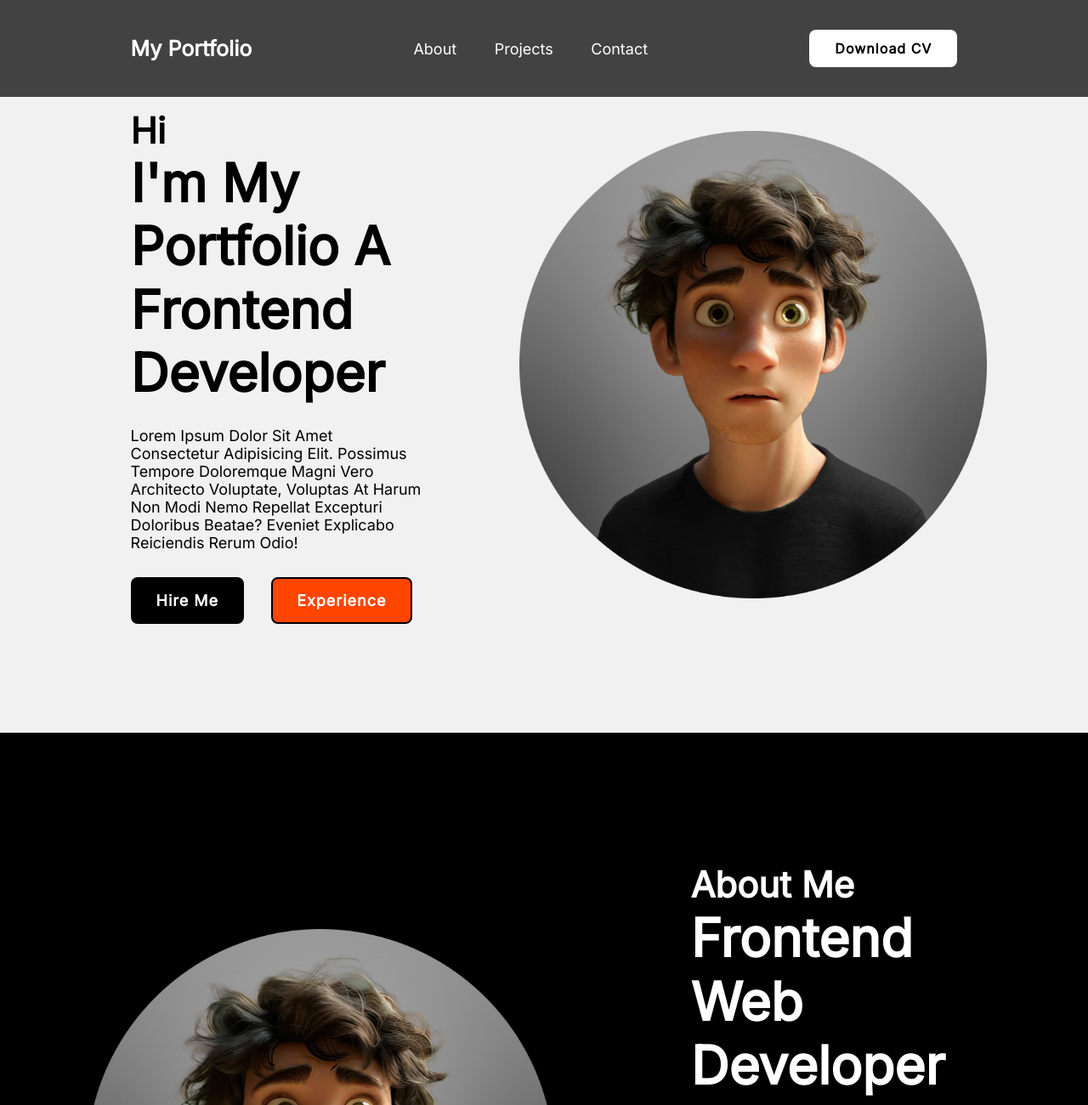
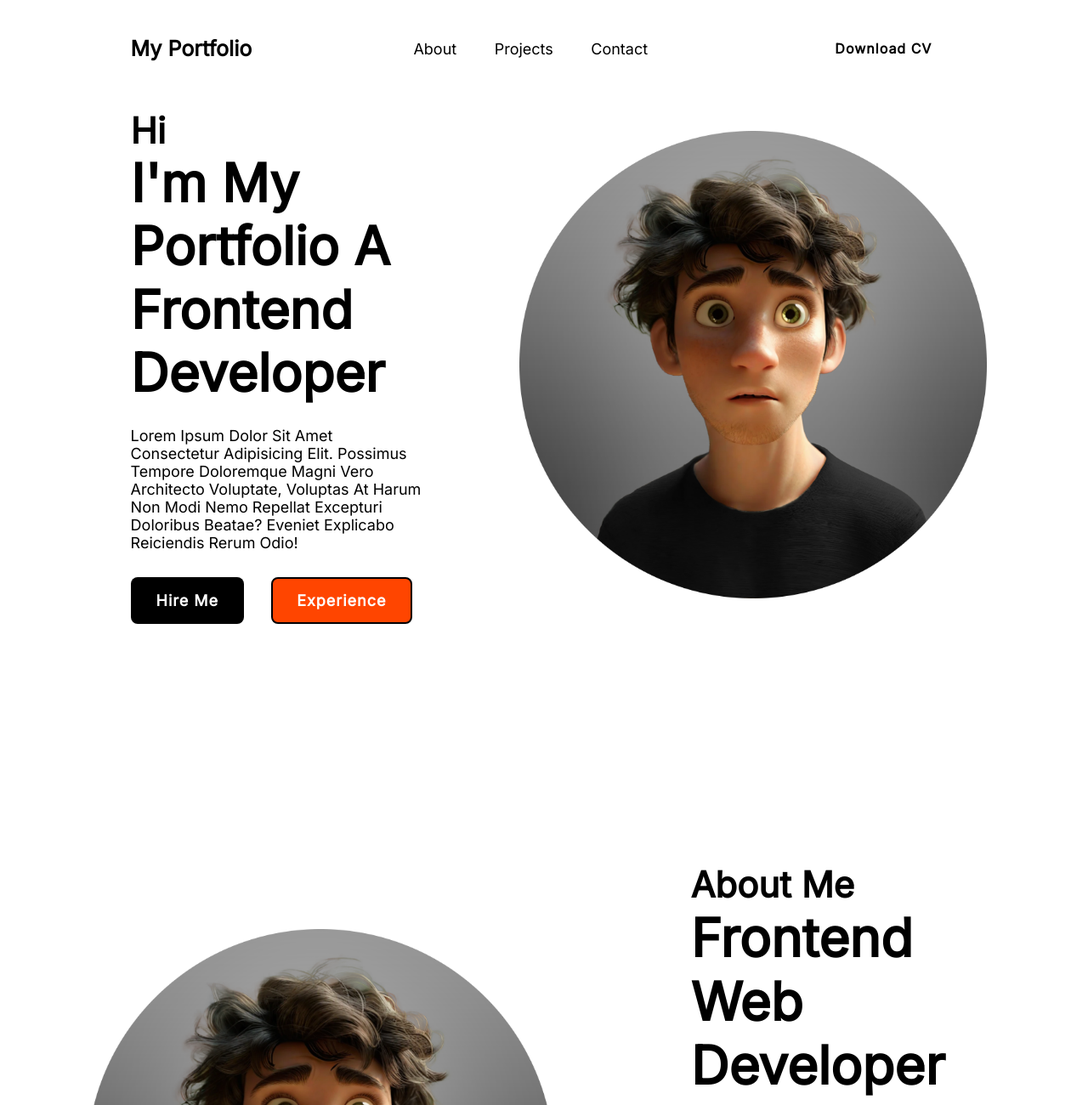
Before and after one commit to IbrohimVP/website, a plain HTML site: page index.html in a window 1280 px wide. Shown: the top 1300 px of the page at 85% size. Drawn offline with nearby package versions, Linux system fonts and the light colour scheme.

Commit message:
Update styles.css

```diff
--- a/styles.css
+++ b/styles.css
@@ -14,7 +14,7 @@
   position: fixed;
   width: 100%;
   padding: 35px 12%;
-  background: rgba(0, 0, 0, 0.726);
+  background: transparent;
   backdrop-filter: blur(10px);
   display: flex;
   justify-content: space-between;
@@ -23,7 +23,7 @@
 }
 .logo {
   font-size: 25px;
-  color: white;
+  color: rgb(0, 0, 0);
   font-weight: 600;
   transition: 0.3s ease;
 }
@@ -34,7 +34,7 @@
   transform: scale(1.1);
 }
 .navbar a {
-  color: white;
+  color: rgb(0, 0, 0);
   font-size: 18px;
   font-weight: 500;
   margin: 0 20px;
@@ -64,7 +64,7 @@
 }
 .home {
   width: 100%;
-  background: rgb(241, 241, 241);
+  background: rgb(255, 255, 255);
   display: flex;
   align-items: center;
   gap: 7em;
@@ -132,7 +132,7 @@
   align-items: center;
   padding: 12% 8%;
   gap: 10em;
-  background: black;
+  background: rgb(255, 255, 255);
 }
 .about-img img {
   position: relative;
@@ -140,15 +140,15 @@
 }
 .about-content h2 {
   text-align: left;
-  color: white;
+  color: rgb(0, 0, 0);
   font-size: 42px;
 }
 .about-content h3 {
-  color: white;
+  color: rgb(0, 0, 0);
   font-size: 62px;
 }
 .about-content p {
-  color: white;
+  color: rgb(0, 0, 0);
   font-size: 20px;
   margin: 2em 0 3em;
 }
```
